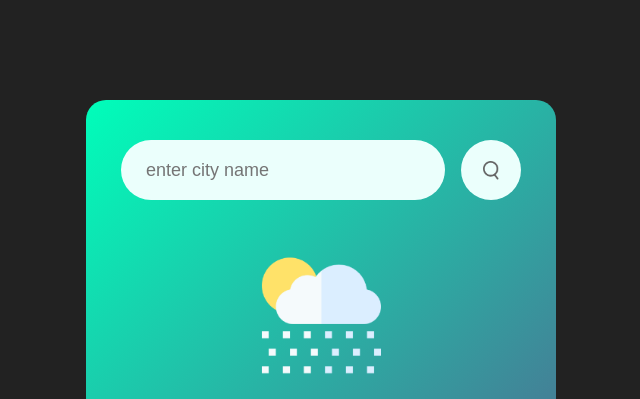
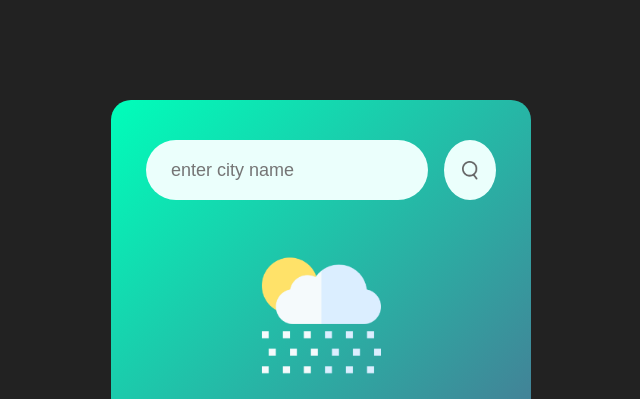
Before and after one commit to mrghkh12/weather-app-project, a plain HTML site: page index.html in a window 1280 px wide. Shown: the top 399 px of the page, without its empty margins (319-959 px from the left). Drawn offline with Linux system fonts and the light colour scheme.

Commit message:
style(style.css): edit main card width

```diff
--- a/css/style.css
+++ b/css/style.css
@@ -9,7 +9,7 @@ body{
 }
 .card{
     width: 90%;
-    max-width: 470px;
+    max-width: 420px;
     background: linear-gradient(135deg, #00feba, #5b548a);
     color: #fff;
     margin: 100px auto 0;
```
